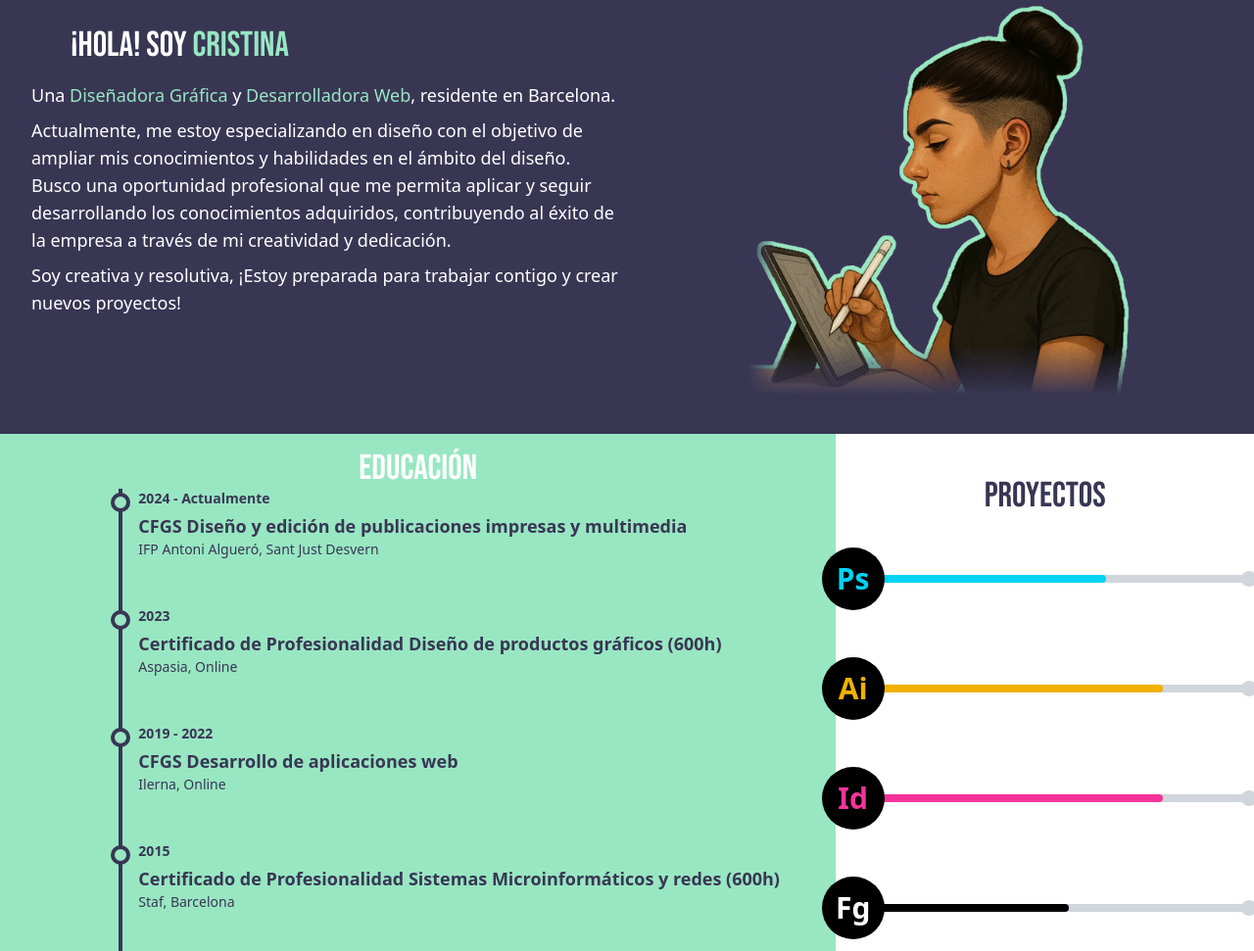
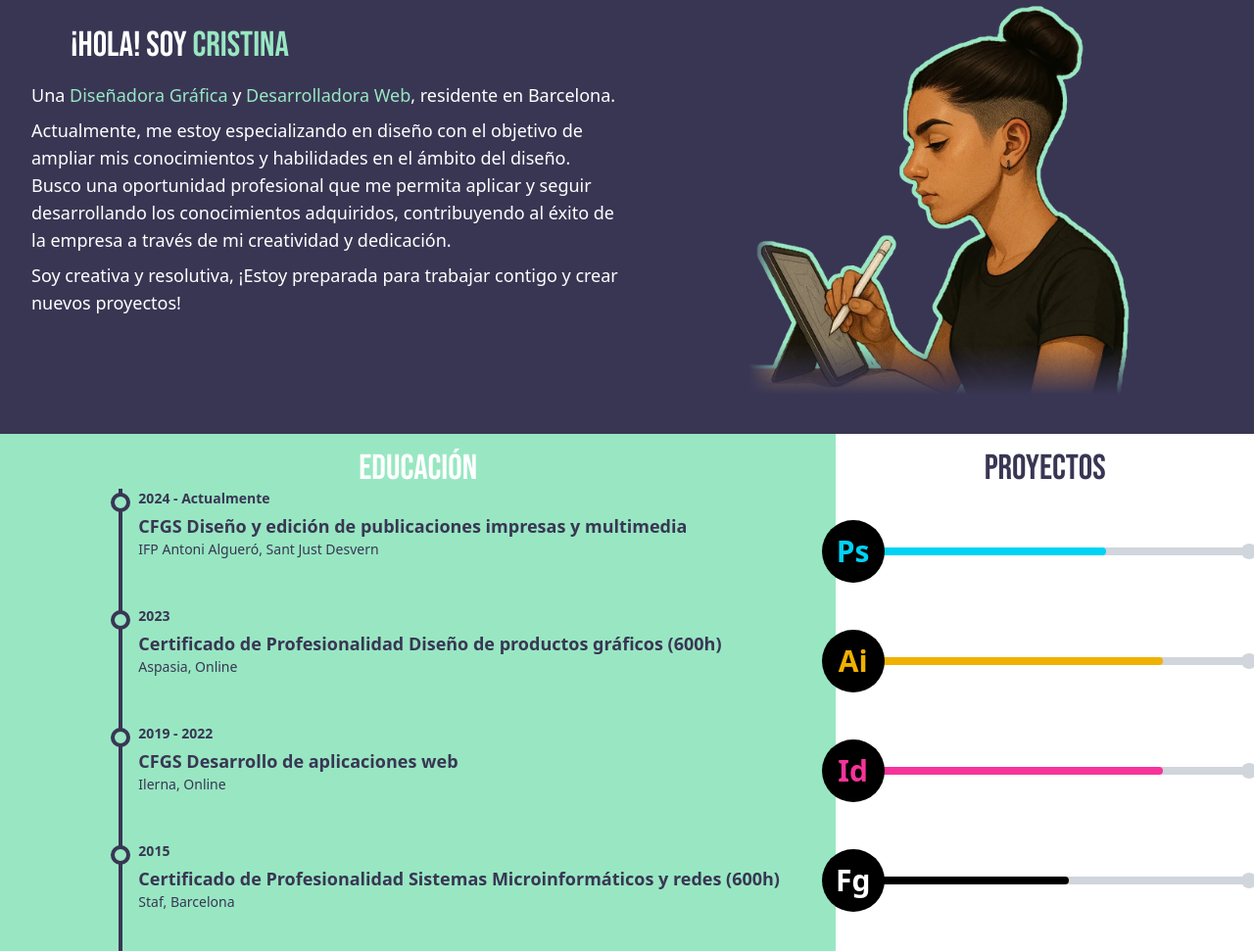
Before and after one commit to ldominguezz/personalproject, a website: page index.html in a window 1280 px wide. Shown: the part 317-1288 px from the top of the page at 98% size. Drawn offline with nearby package versions, Linux system fonts and the light colour scheme.

Commit message:
Añadidos inicio de proyectos

```diff
--- a/index.html
+++ b/index.html
@@ -81,8 +81,8 @@
 
         </div>
       </div>
-      <div class="flex flex-col justify-center items-center cols-span-2 md:col-span-1 bg-white text-primary pt-4 md:pt-0">
-        <h1 class="text-4xl uppercase font-title md:pt-8">Proyectos</h1>
+      <div class="flex flex-col items-center cols-span-2 md:col-span-1 bg-white text-primary">
+        <h1 class="text-4xl uppercase font-title pt-4">Proyectos</h1>
         <!--Photoshop-->
         <div class="flex items-center space-x-2 md:pt-8">
           <!-- Icona Photoshop -->
@@ -95,7 +95,7 @@
             <div class="absolute right-0 top-1/2 -translate-y-1/2 w-4 h-4 bg-gray-300 rounded-full"></div>
           </div>
         </div>
-
+        <!--Illustrator-->
         <div class="flex items-center space-x-2 mt-4 md:pt-8">
           <!-- Icona Illustrator -->
           <div class="size-12 md:size-16 bg-black rounded-full flex items-center justify-center text-yellow-500 text-xl md:text-3xl font-bold z-10 ">
@@ -107,7 +107,7 @@
             <div class="absolute right-0 top-1/2 -translate-y-1/2 w-4 h-4 bg-gray-300 rounded-full"></div>
           </div>
         </div>
-
+        <!--InDesign-->
         <div class="flex items-center space-x-2 mt-4 md:pt-8">
           <!-- Icona InDesign -->
           <div class="size-12 md:size-16 bg-black rounded-full flex items-center justify-center text-pink-500 text-xl md:text-3xl font-bold z-10">
@@ -119,7 +119,7 @@
             <div class="absolute right-0 top-1/2 -translate-y-1/2 w-4 h-4 bg-gray-300 rounded-full"></div>
           </div>
         </div>
-
+        <!--Figma-->
         <div class="flex items-center space-x-2 mt-4 md:pt-8">
           <!-- Icona Figma -->
           <div class="size-12 md:size-16 bg-black rounded-full flex items-center justify-center text-white text-xl md:text-3xl font-bold z-10">
```
Also changed, not shown: assets/output.css.
